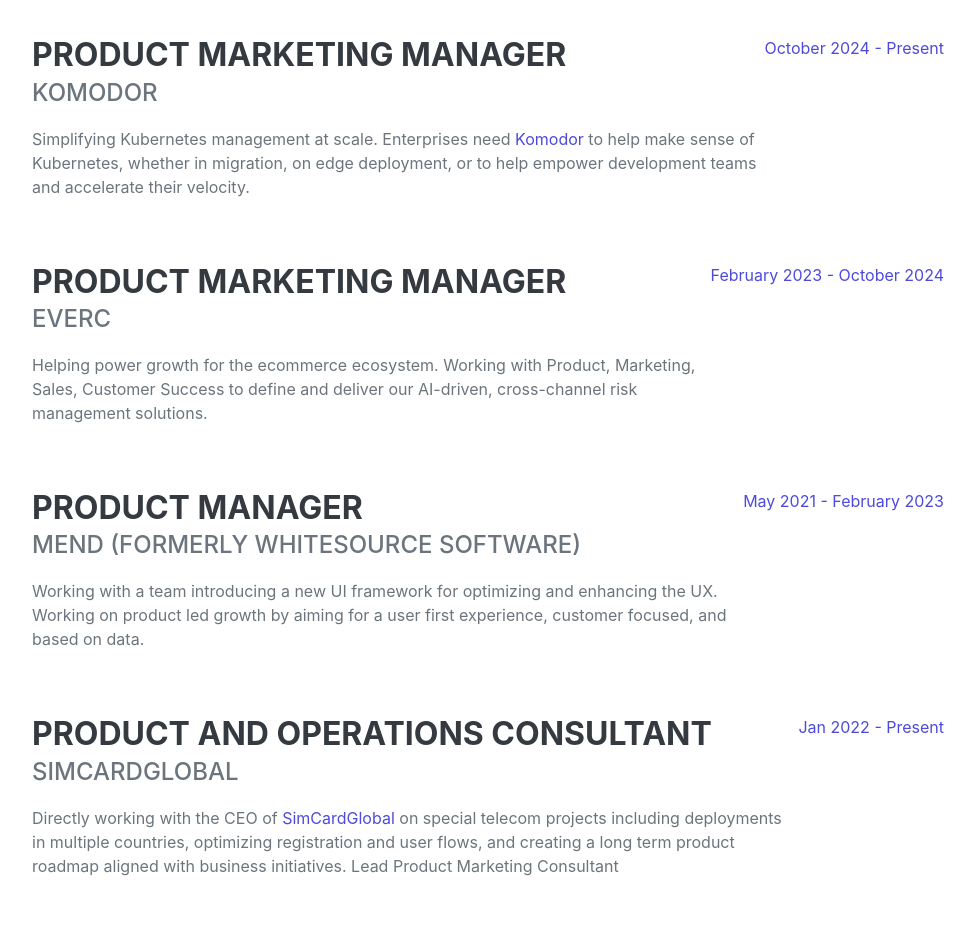
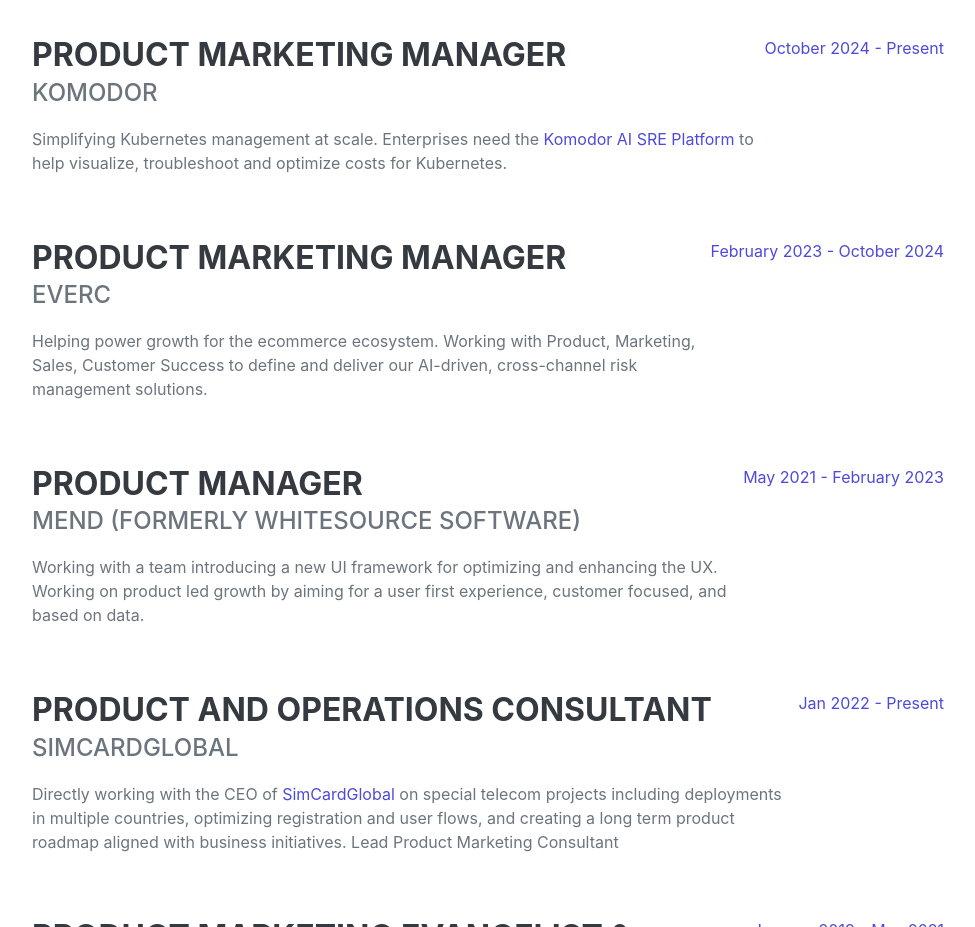
Before and after one commit to Ilanad/ilanadler, a website: page src/pug/index.pug in a window 1280 px wide. Shown: the part 960-1887 px from the top of the page, without its empty margins (288-1263 px from the left). Drawn offline with nearby package versions, Linux system fonts and the light colour scheme; files that its build step writes are made by us from their sources; files whose address does not match are found by name; a web font is replaced by a local one.

Commit message:
Update index.pug
komodor update

```diff
--- a/src/pug/index.pug
+++ b/src/pug/index.pug
@@ -105,7 +105,7 @@
                             h3.mb-0 Product Marketing Manager
                             .subheading.mb-3 Komodor
                             p
-                                | Simplifying Kubernetes management at scale. Enterprises need <a href="https://komodor.com/">Komodor</a> to help make sense of Kubernetes, whether in migration, on edge deployment, or to help empower development teams and accelerate their velocity.
+                                | Simplifying Kubernetes management at scale. Enterprises need the <a href="https://komodor.com/">Komodor AI SRE Platform</a> to help visualize, troubleshoot and optimize costs for Kubernetes.
                         .flex-shrink-0
                             span.text-primary October 2024 - Present
 
```
